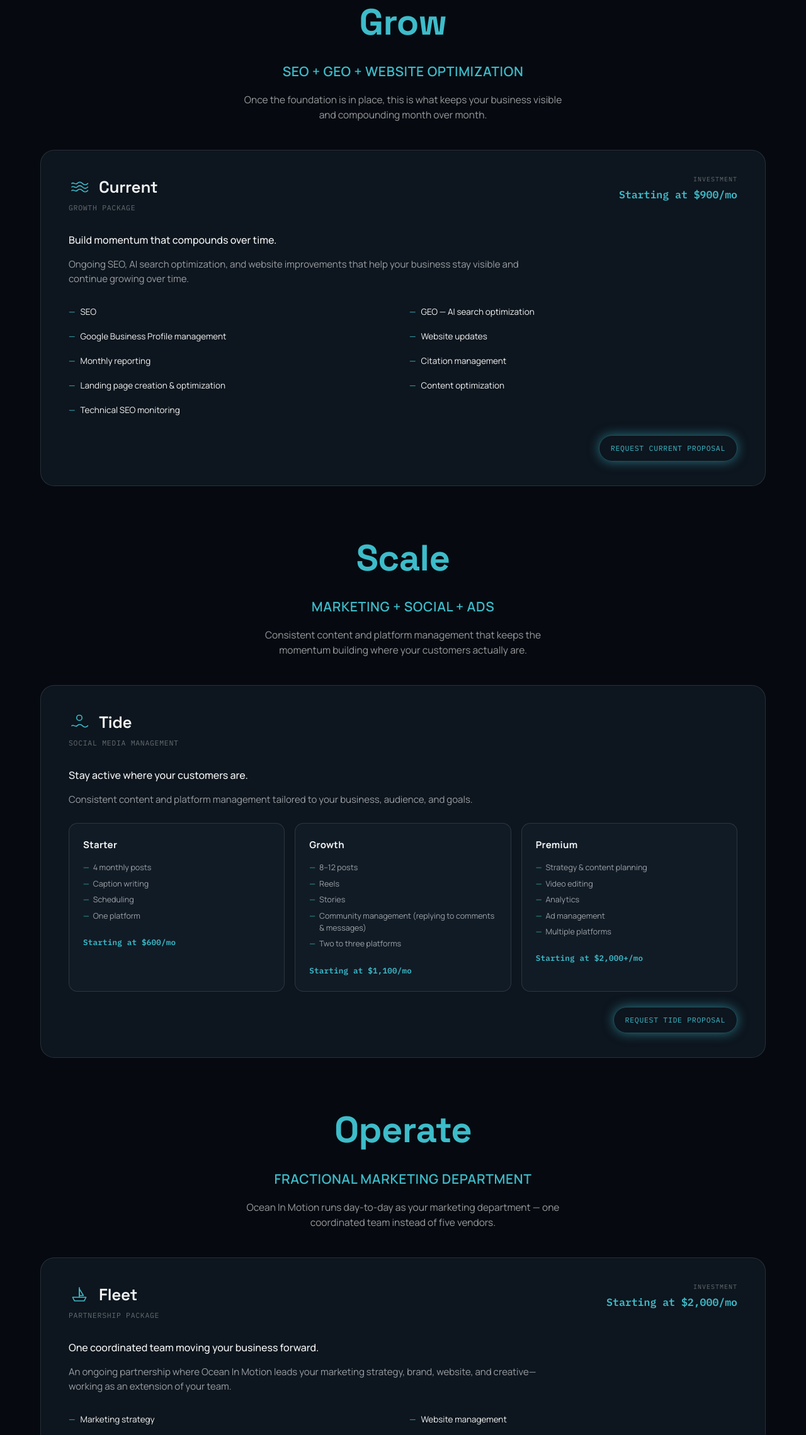
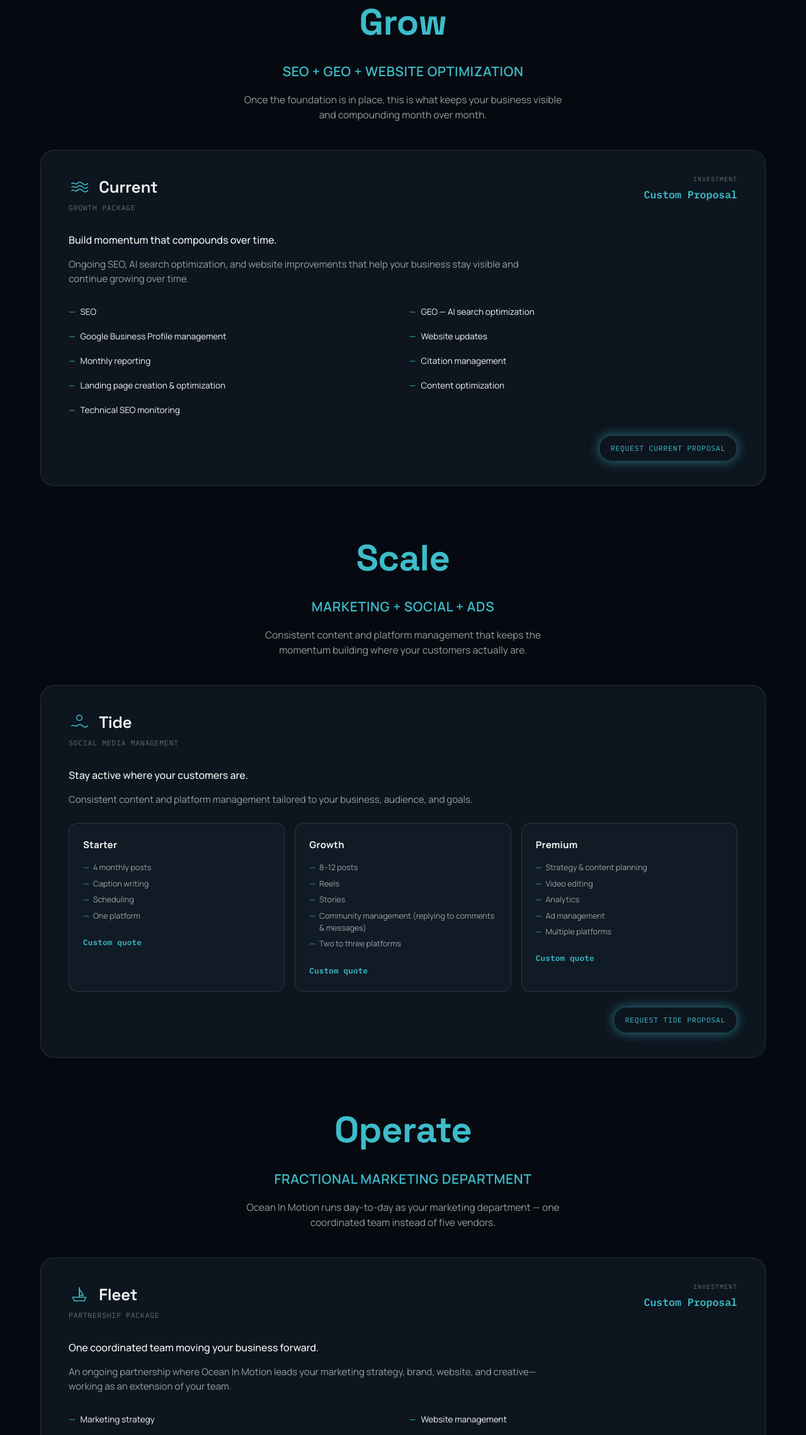
Before and after one commit to ocean-in-motion/OIM, a plain HTML site: page packages/index.html in a window 1280 px wide. Shown: the part 2155-4434 px from the top of the page at 63% size. Drawn offline with Linux system fonts and the light colour scheme.

Commit message:
Pricing: keep Anchor/Harbor starting prices, make monthly packages custom proposals; update Motion Bot
Co-Authored-By: Claude Sonnet 5.5 <noreply@anthropic.com>
Claude-Session: https://claude.ai/code/session_01RZDmQvffCHfLU6sehQjeQy

```diff
--- a/packages/index.html
+++ b/packages/index.html
@@ -279,7 +279,7 @@
               </div>
               <span class="pkg-subtitle">Growth Package</span>
             </div>
-            <div class="pkg-price"><span class="label">Investment</span><span class="value">Starting at $900/mo</span></div>
+            <div class="pkg-price"><span class="label">Investment</span><span class="value">Custom Proposal</span></div>
           </div>
           <p class="pkg-tagline">Build momentum that compounds over time.</p>
           <p class="pkg-positioning">Ongoing SEO, AI search optimization, and website improvements that help your business stay visible and continue growing over time.</p>
@@ -334,7 +334,7 @@
                 <li>Scheduling</li>
                 <li>One platform</li>
               </ul>
-              <span class="tier-price">Starting at $600/mo</span>
+              <span class="tier-price">Custom quote</span>
             </div>
             <div class="tier">
               <h4>Growth</h4>
@@ -345,7 +345,7 @@
                 <li>Community management (replying to comments &amp; messages)</li>
                 <li>Two to three platforms</li>
               </ul>
-              <span class="tier-price">Starting at $1,100/mo</span>
+              <span class="tier-price">Custom quote</span>
             </div>
             <div class="tier">
               <h4>Premium</h4>
@@ -356,7 +356,7 @@
                 <li>Ad management</li>
                 <li>Multiple platforms</li>
               </ul>
-              <span class="tier-price">Starting at $2,000+/mo</span>
+              <span class="tier-price">Custom quote</span>
             </div>
           </div>
           <div class="pkg-request"><a href="../contact/?package=tide" class="pkg-request-btn">Request Tide Proposal</a></div>
@@ -388,7 +388,7 @@
               </div>
               <span class="pkg-subtitle">Partnership Package</span>
             </div>
-            <div class="pkg-price"><span class="label">Investment</span><span class="value">Starting at $2,000/mo</span></div>
+            <div class="pkg-price"><span class="label">Investment</span><span class="value">Custom Proposal</span></div>
           </div>
           <p class="pkg-tagline">One coordinated team moving your business forward.</p>
           <p class="pkg-positioning">An ongoing partnership where Ocean In Motion leads your marketing strategy, brand, website, and creative—working as an extension of your team.</p>
```
Also changed, not shown: bot/netlify/functions/chat.mjs (+5 -5 lines).
